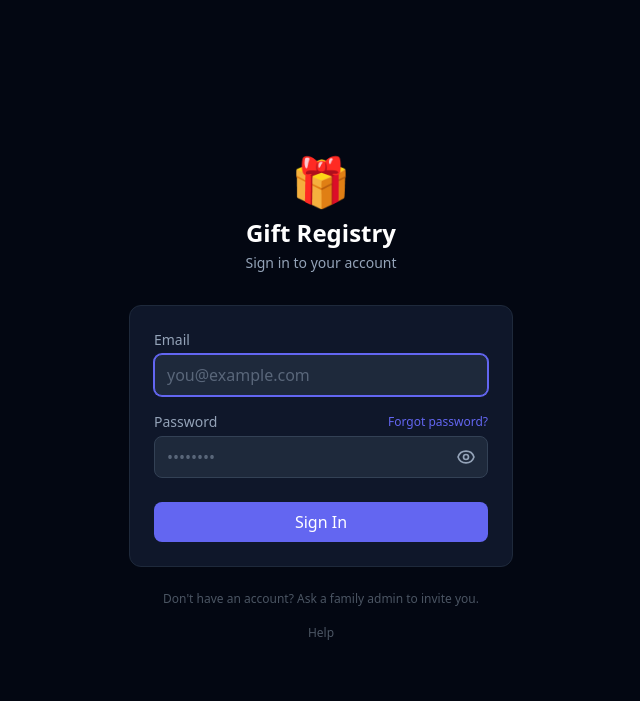
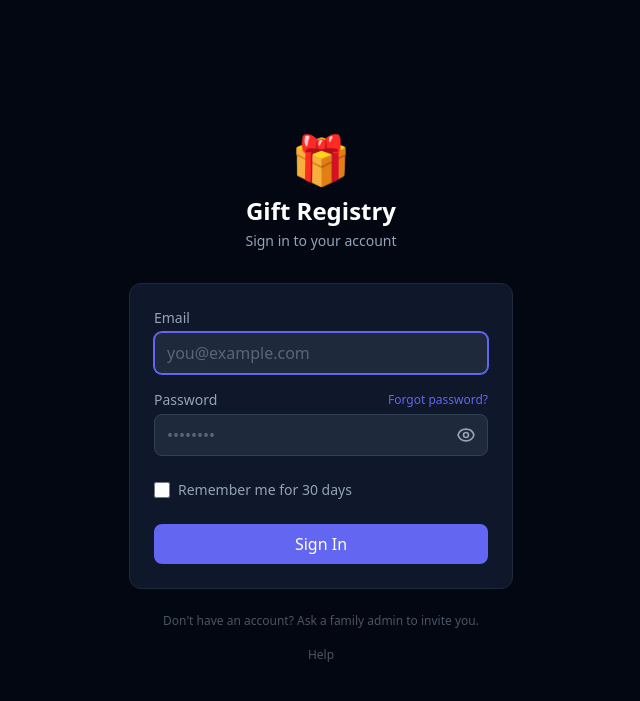
Before and after one commit to tbarretta/AnthonyBot, a Django app: page /accounts/login/ in a window 1280 px wide. Shown: the top 701 px of the page, without its empty margins (319-959 px from the left). Run offline with Django 5.2, Linux system fonts and the light colour scheme; parts of the project's set-up code (start-up, migrations or seed data) failed here and were passed over; some libraries are stand-ins or nearby versions.

Commit message:
feat: add Remember Me option to login (30-day session)

```diff
--- a/projects/gift-registry/apps/accounts/views.py
+++ b/projects/gift-registry/apps/accounts/views.py
@@ -33,6 +33,10 @@ def login_view(request):
     form = LoginForm(request.POST or None, request=request)
     if request.method == "POST" and form.is_valid():
         login(request, form.get_user())
+        if request.POST.get("remember_me"):
+            request.session.set_expiry(60 * 60 * 24 * 30)  # 30 days
+        else:
+            request.session.set_expiry(0)  # expires at browser close
         return redirect(request.GET.get("next", "dashboard"))
     return render(request, "accounts/login.html", {"form": form})
 
--- a/projects/gift-registry/giftregistry/settings/base.py
+++ b/projects/gift-registry/giftregistry/settings/base.py
@@ -103,6 +103,10 @@ LOGIN_URL = "/accounts/login/"
 LOGIN_REDIRECT_URL = "/dashboard/"
 LOGOUT_REDIRECT_URL = "/accounts/login/"
 
+# Sessions
+SESSION_EXPIRE_AT_BROWSER_CLOSE = True   # default: expire on browser close (no "Remember Me")
+SESSION_COOKIE_AGE = 60 * 60 * 24 * 30  # max age: 30 days (used when "Remember Me" is checked)
+
 # App settings
 SITE_URL = env("SITE_URL", default="http://localhost:8000")
 MASTER_ADMIN_EMAIL = env("MASTER_ADMIN_EMAIL", default="admin@example.com")
--- a/projects/gift-registry/templates/accounts/login.html
+++ b/projects/gift-registry/templates/accounts/login.html
@@ -52,6 +52,14 @@
           {% endfor %}
         </div>
 
+        <div class="flex items-center mb-6">
+          <input type="checkbox" name="remember_me" id="remember_me"
+            class="w-4 h-4 rounded border-gray-600 bg-gray-800 text-[var(--color-primary)] focus:ring-[var(--color-primary)] focus:ring-offset-gray-900">
+          <label for="remember_me" class="ml-2 text-sm text-gray-400 select-none cursor-pointer">
+            Remember me for 30 days
+          </label>
+        </div>
+
         <button type="submit"
           class="w-full bg-[var(--color-primary)] hover:bg-[var(--color-primary-dark)] text-white font-medium py-2 rounded-lg transition-colors">
           Sign In
```
